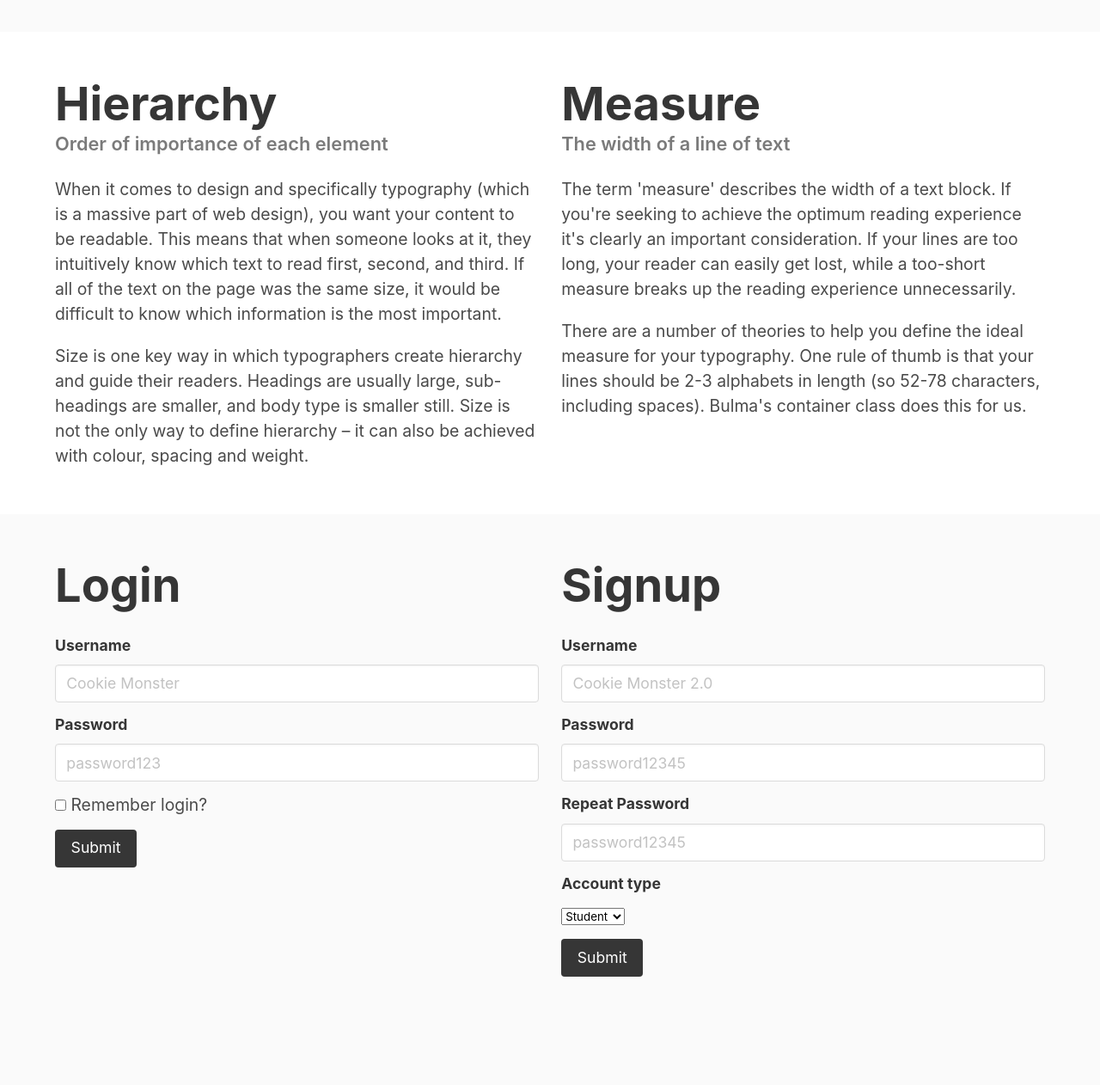
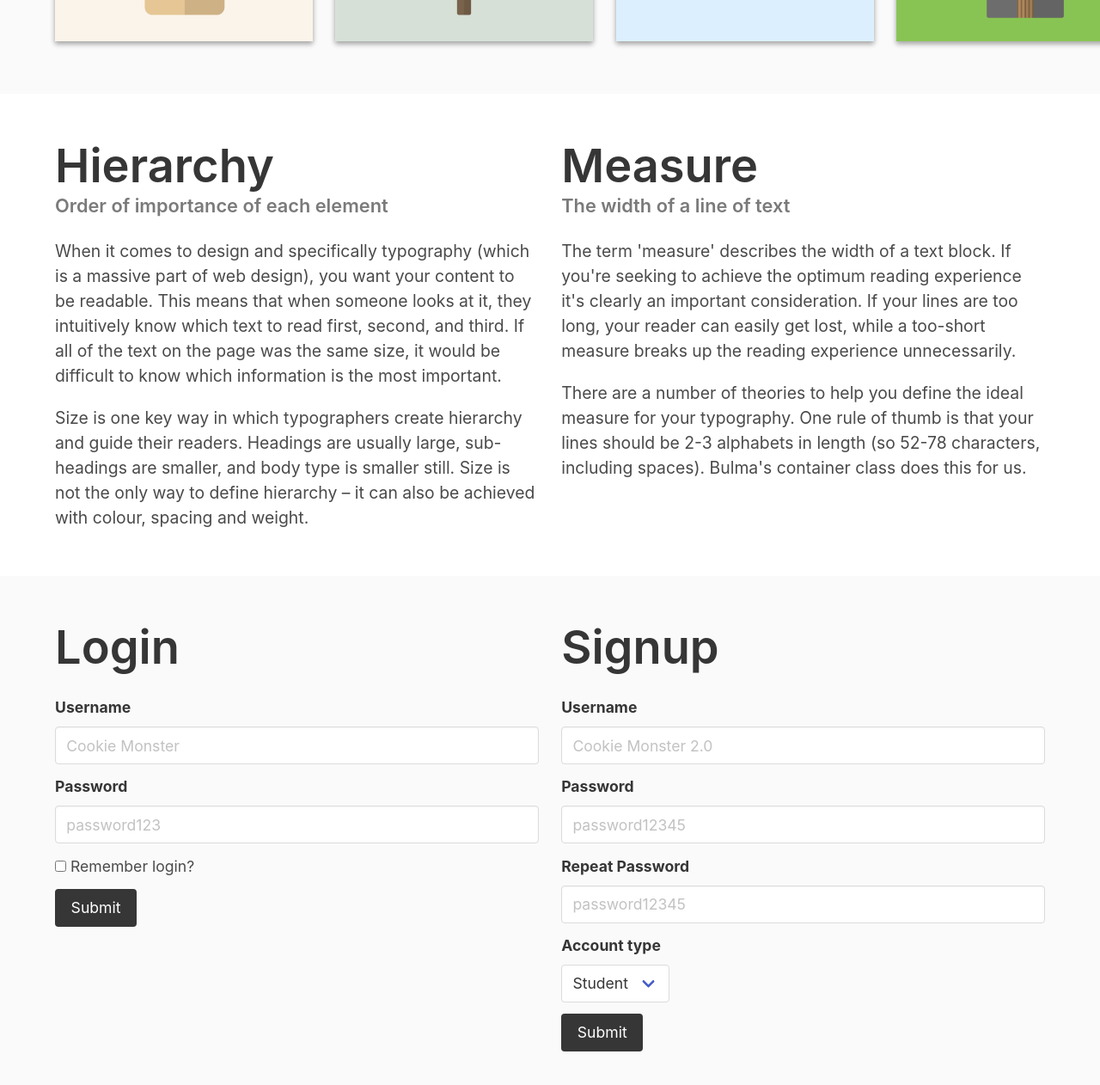
Before and after one commit to jdmar3-comp426/a02-xaviprat, a website: page index.html in a window 1280 px wide. Shown: the part 2856-4118 px from the top of the page at 86% size. Before the commit the page ends 4045 px from the top, so only its background shows below. Drawn offline with nearby package versions, Linux system fonts and the light colour scheme; a web font is replaced by a local one.

Commit message:
website looks good

```diff
--- a/index.html
+++ b/index.html
@@ -58,7 +58,7 @@
     <div class="container">
         <div class="content">
             <h1 class="title has-text-weight-bold">Consistency is Key</h1>
-            <h5 class="subtitle">Elements on a web page should be related and follow the same theme</h5>
+            <h5 class="subtitle has-text-grey has-text-weight-bold">Elements on a web page should be related and follow the same theme</h5>
             <p>
 	    	For the sake of readability and user experience you should try to keep you styling similar throughout the page.
 	    </p>
@@ -88,7 +88,7 @@
 <section class="section">
     <div class="container">
         <div class="content has-text-centered">
-            <h1 class="">Flavour</h1>
+            <h1 class="title has-text-info is-family-secondary">Flavour</h1>
             <h5 class="subtitle has-text-grey is-italic">Express yourself with fonts, colors, images, and more</h5>
         </div>
         <div class="tabs is-medium-is-centered">
@@ -120,7 +120,7 @@
         <div class="content">
             <div class="columns">
                 <div class="column">
-                    <h1 class="title has-text-weight-bold">Hierarchy</h1>
+                    <h1 class="title">Hierarchy</h1>
                     <h5 class="subtitle has-text-grey">Order of importance of each element</h5>
                     <p>
 		    	When it comes to design and specifically typography (which is a massive part of web design), you want your content to be readable.
@@ -134,7 +134,7 @@
 		    </p>
                 </div>
                 <div class="column">
-                    <h1 class="title has-text-weight-bold">Measure</h1>
+                    <h1 class="title">Measure</h1>
                     <h5 class="subtitle has-text-grey">The width of a line of text</h5>
                     <p>
 		    	The term 'measure' describes the width of a text block.
@@ -155,7 +155,7 @@
     <div class="container">
         <div class="columns">
             <div class="column">
-                <h1 class="title has-text-weight-bold">Login</h1>
+                <h1 class="title">Login</h1>
                 <form>
                     <div class="field">
                         <label class="label">Username</label>
@@ -170,22 +170,22 @@
                         </div>
                     </div>
                     <div class="field">
-                        <div class="">
+                        <div class="control">
                             <label class="checkbox">
                                 <input type="checkbox" name="remember">
                                 Remember login?
                             </label>
                         </div>
                     </div>
-                    <div class="">
-                        <div class="">
+                    <div class="field">
+                        <div class="control">
                             <button class="button is-dark" type="submit">Submit</button>
                         </div>
                     </div>
                 </form>
             </div>
             <div class="column">
-                <h1 class="title has-text-weight-bold">Signup</h1>
+                <h1 class="title">Signup</h1>
                 <form>
                     <div class="field">
                         <label class="label">Username</label>
@@ -207,8 +207,8 @@
                     </div>
                     <div class="field">
                         <label class="label">Account type</label>
-                        <div class="">
-                            <div class="">
+                        <div class="control">
+                            <div class="select">
                                 <select name="accountType">
                                     <option>Student</option>
                                     <option>Teacher</option>
@@ -216,8 +216,8 @@
                             </div>
                         </div>
                     </div>
-                    <div class="">
-                        <div class="">
+                    <div class="field">
+                        <div class="control">
                             <button class="button is-dark" type="submit">Submit</button>
                         </div>
                     </div>
```
